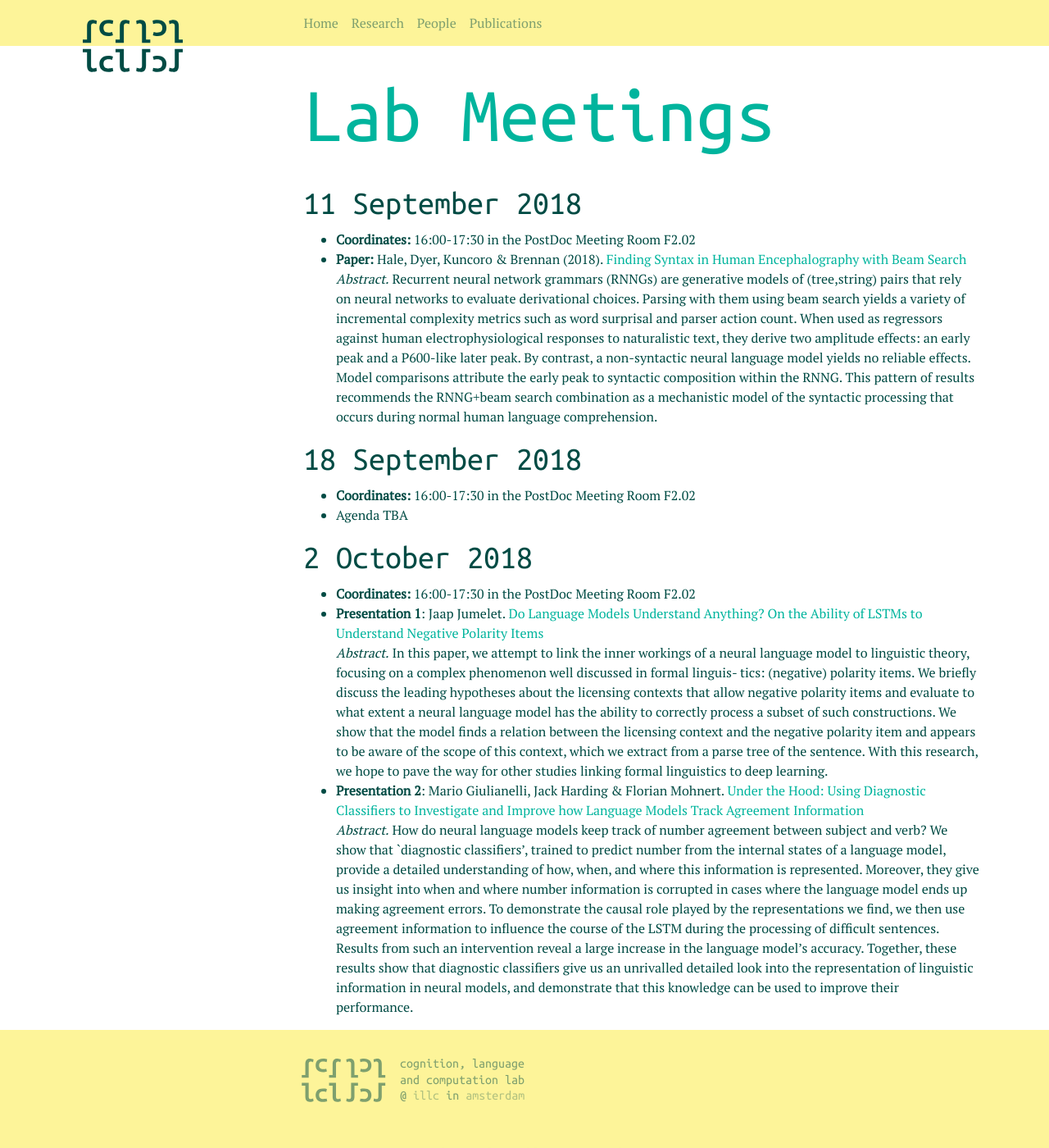
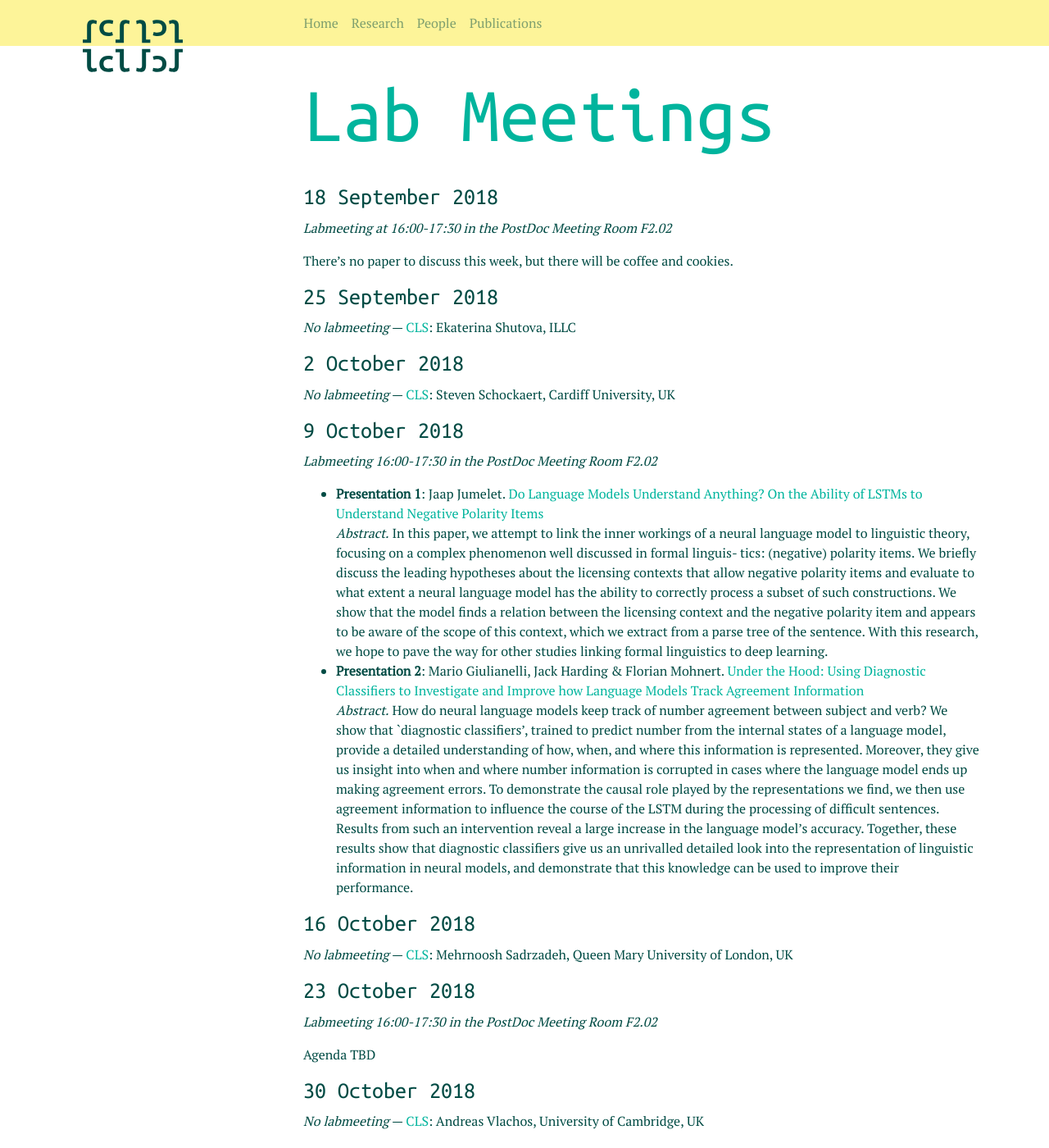
Before and after one commit to clclab/clclab-website, a Jekyll site: the page built from jekyll/labmeetings.md, in a window 1280 px wide and 1400 px high. Shown: the whole window at 82% size. Built offline with Jekyll 4.4.1, drawn with Linux system fonts in a browser that asks for light colours; a script that is not in the unit is left out; some of the changed text lies outside the part shown.

Commit message:
add CLS to lab meetings

```diff
--- a/jekyll/labmeetings.md
+++ b/jekyll/labmeetings.md
@@ -3,21 +3,52 @@ layout: page
 title: Lab Meetings
 ---
 
-#  11 September 2018
+### 18 September 2018
+*Labmeeting at  16:00-17:30 in the PostDoc Meeting Room F2.02*
+
+There's no paper to discuss this week, but there will be coffee and cookies.
+
+### 25 September 2018
+*No labmeeting* — [CLS](http://projects.illc.uva.nl/LaCo/CLS/#): Ekaterina Shutova, ILLC
+
+
+### 2 October 2018
+*No labmeeting* — [CLS](http://projects.illc.uva.nl/LaCo/CLS/#): Steven Schockaert, Cardiff University, UK
+
+### 9 October 2018
+*Labmeeting 16:00-17:30 in the PostDoc Meeting Room F2.02*
+- **Presentation 1**: Jaap Jumelet. [Do Language Models Understand Anything? On the Ability of LSTMs to Understand Negative Polarity Items](https://arxiv.org/abs/1808.10627)<br />
+*Abstract.* In this paper, we attempt to link the inner workings of a neural language model to linguistic theory, focusing on a complex phenomenon well discussed in formal linguis- tics: (negative) polarity items. We briefly discuss the leading hypotheses about the licensing contexts that allow negative polarity items and evaluate to what extent a neural language model has the ability to correctly process a subset of such constructions. We show that the model finds a relation between the licensing context and the negative polarity item and appears to be aware of the scope of this context, which we extract from a parse tree of the sentence. With this research, we hope to pave the way for other studies linking formal linguistics to deep learning.
+- **Presentation 2**: Mario Giulianelli, Jack Harding & Florian Mohnert. [ Under the Hood: Using Diagnostic Classifiers to Investigate and Improve how Language Models Track Agreement Information](https://arxiv.org/abs/1808.08079)<br />
+*Abstract.*      How do neural language models keep track of number agreement between subject and verb? We show that `diagnostic classifiers', trained to predict number from the internal states of a language model, provide a detailed understanding of how, when, and where this information is represented. Moreover, they give us insight into when and where number information is corrupted in cases where the language model ends up making agreement errors. To demonstrate the causal role played by the representations we find, we then use agreement information to influence the course of the LSTM during the processing of difficult sentences. Results from such an intervention reveal a large increase in the language model's accuracy. Together, these results show that diagnostic classifiers give us an unrivalled detailed look into the representation of linguistic information in neural models, and demonstrate that this knowledge can be used to improve their performance.
+
+
+### 16 October 2018
+*No labmeeting* — [CLS](http://projects.illc.uva.nl/LaCo/CLS/#): Mehrnoosh Sadrzadeh, Queen Mary University of London, UK
+
+### 23 October 2018
+*Labmeeting 16:00-17:30 in the PostDoc Meeting Room F2.02*
+
+Agenda TBD
+
+### 30 October 2018
+*No labmeeting* — [CLS](http://projects.illc.uva.nl/LaCo/CLS/#): Andreas Vlachos, University of Cambridge, UK
+
+### ?? November 2018
+*No labmeeting* — [CLS](http://projects.illc.uva.nl/LaCo/CLS/#): Vlad Niculae, Instituto de Telecomunica??es, Lisbon, Portugal
+
+### 27 November 2018
+*No labmeeting* — [CLS](http://projects.illc.uva.nl/LaCo/CLS/#): Antoine Bordes, Facebook AI Research
+
+### 11 December 2018
+*No labmeeting* — [CLS](http://projects.illc.uva.nl/LaCo/CLS/#): Lisa Beinborn, ILLC
+
+<hr />
+
+# Past meetings
+
+###  11 September 2018
 
 - **Coordinates:** 16:00-17:30 in the PostDoc Meeting Room F2.02
 - **Paper:** Hale, Dyer, Kuncoro & Brennan (2018). [Finding Syntax in Human Encephalography with Beam Search](https://arxiv.org/abs/1806.04127)<br />
 *Abstract.*      Recurrent neural network grammars (RNNGs) are generative models of (tree,string) pairs that rely on neural networks to evaluate derivational choices. Parsing with them using beam search yields a variety of incremental complexity metrics such as word surprisal and parser action count. When used as regressors against human electrophysiological responses to naturalistic text, they derive two amplitude effects: an early peak and a P600-like later peak. By contrast, a non-syntactic neural language model yields no reliable effects. Model comparisons attribute the early peak to syntactic composition within the RNNG. This pattern of results recommends the RNNG+beam search combination as a mechanistic model of the syntactic processing that occurs during normal human language comprehension.
-
-# 18 September 2018
-
-- **Coordinates:** 16:00-17:30 in the PostDoc Meeting Room F2.02
-- Agenda TBA
-
-# 2 October 2018
-
-- **Coordinates:** 16:00-17:30 in the PostDoc Meeting Room F2.02
-- **Presentation 1**: Jaap Jumelet. [Do Language Models Understand Anything? On the Ability of LSTMs to Understand Negative Polarity Items](https://arxiv.org/abs/1808.10627)<br />
-*Abstract.* In this paper, we attempt to link the inner workings of a neural language model to linguistic theory, focusing on a complex phenomenon well discussed in formal linguis- tics: (negative) polarity items. We briefly discuss the leading hypotheses about the licensing contexts that allow negative polarity items and evaluate to what extent a neural language model has the ability to correctly process a subset of such constructions. We show that the model finds a relation between the licensing context and the negative polarity item and appears to be aware of the scope of this context, which we extract from a parse tree of the sentence. With this research, we hope to pave the way for other studies linking formal linguistics to deep learning.
-- **Presentation 2**: Mario Giulianelli, Jack Harding & Florian Mohnert. [ Under the Hood: Using Diagnostic Classifiers to Investigate and Improve how Language Models Track Agreement Information](https://arxiv.org/abs/1808.08079)<br />
-*Abstract.*      How do neural language models keep track of number agreement between subject and verb? We show that `diagnostic classifiers', trained to predict number from the internal states of a language model, provide a detailed understanding of how, when, and where this information is represented. Moreover, they give us insight into when and where number information is corrupted in cases where the language model ends up making agreement errors. To demonstrate the causal role played by the representations we find, we then use agreement information to influence the course of the LSTM during the processing of difficult sentences. Results from such an intervention reveal a large increase in the language model's accuracy. Together, these results show that diagnostic classifiers give us an unrivalled detailed look into the representation of linguistic information in neural models, and demonstrate that this knowledge can be used to improve their performance.
```
